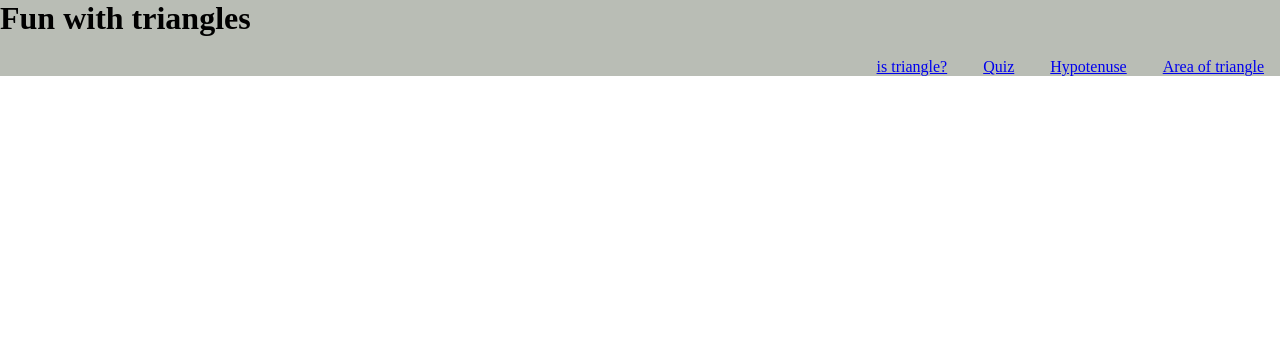
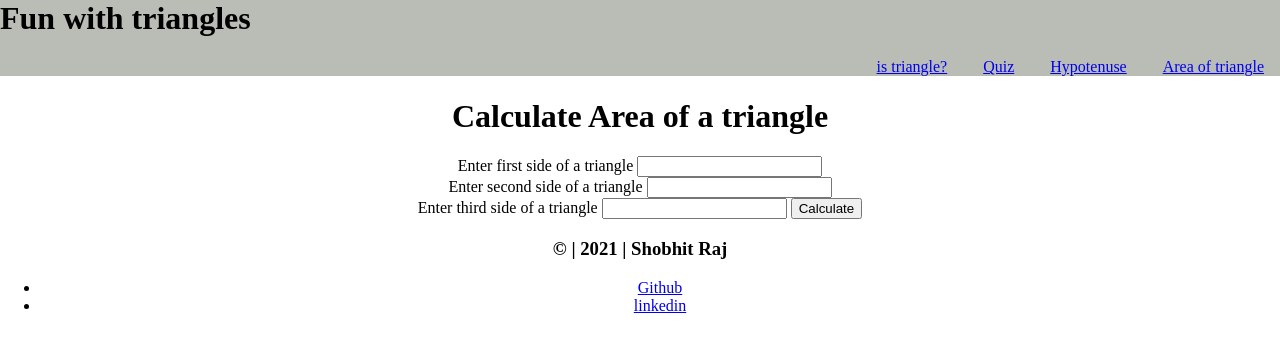
Before and after one commit to shobhit-28/neog.camp-fun-with-triangles, a plain HTML site: page pages/area.html in a window 1280 px wide. Drawn offline with Linux system fonts and the light colour scheme.

Commit message:
area html done

```diff
--- a/pages/area.html
+++ b/pages/area.html
@@ -35,5 +35,44 @@
             </li>
         </ul>
     </div>
+
+    <h1 class="heading">
+        Calculate Area of a triangle
+    </h1>
+
+    <label class="angle">
+        Enter first side of a triangle
+        <input type="number" name="" id="side1" min="0" required/>
+    </label>
+    <label class="angle" style="display: block;">
+        Enter second side of a triangle
+        <input type="number" name="" id="side2" min="0"/>
+    </label>
+    <label class="angle">
+        Enter third side of a triangle
+        <input type="number" name="" id="side3" min="0"/>
+    </label>
+
+    <button class="btn">
+        Calculate
+    </button>
+
+    <h3 class="declaration"></h3>
+
+    <div class="foot">
+        <h3 class="footHead">
+            © | 2021 | Shobhit Raj
+        </h3>
+        <ul class="footList">
+            <li class="footItems">
+                <a href="https://github.com/shobhit-28">Github</a>
+            </li>
+            <li class="footItems">
+                <a href="https://www.linkedin.com/in/shobhit-raj-19a588215/">linkedin</a>
+            </li>
+        </ul>
+    </div>
+
+    <script src="/JS/area.js"></script>
 </body>
 </html>
```
Also changed, not shown: JS/area.js (added).
